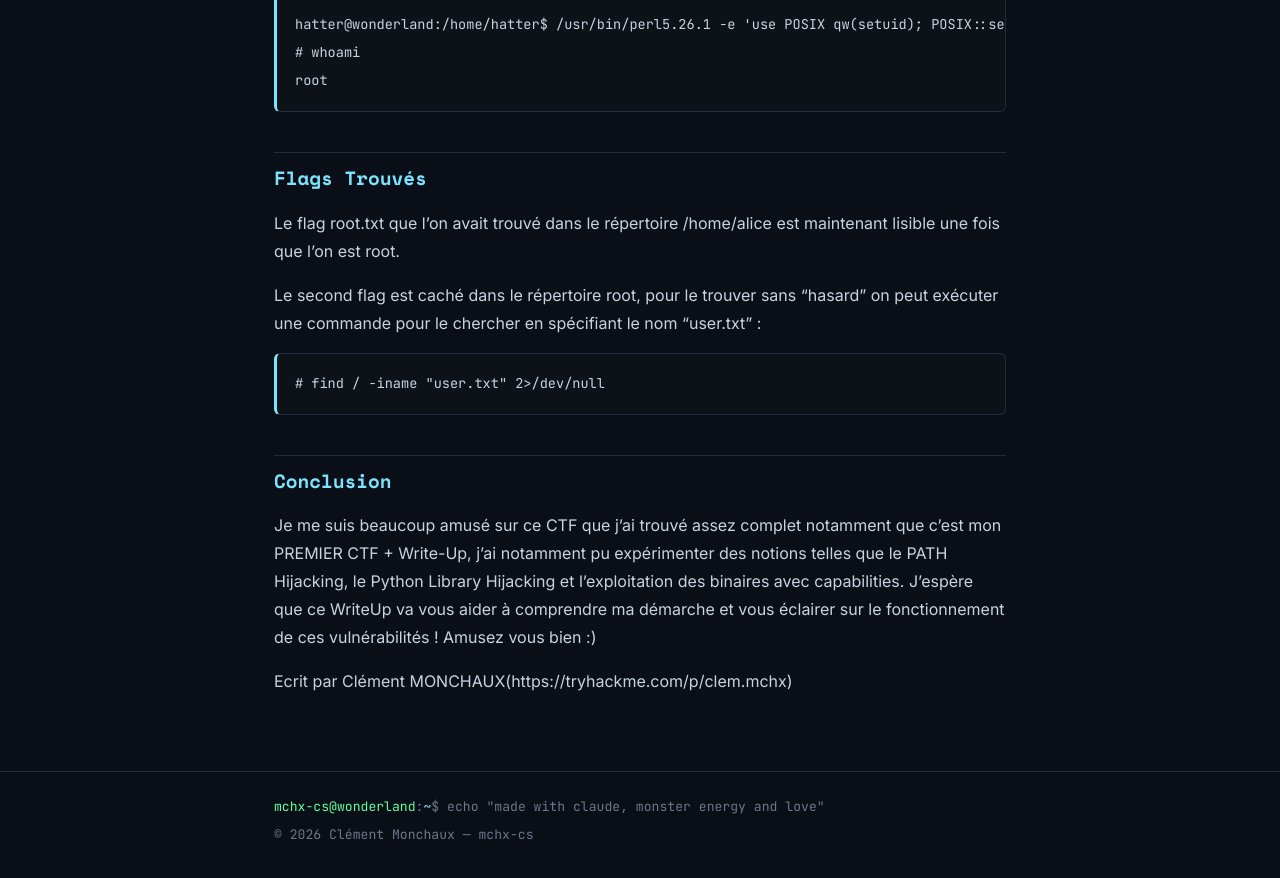
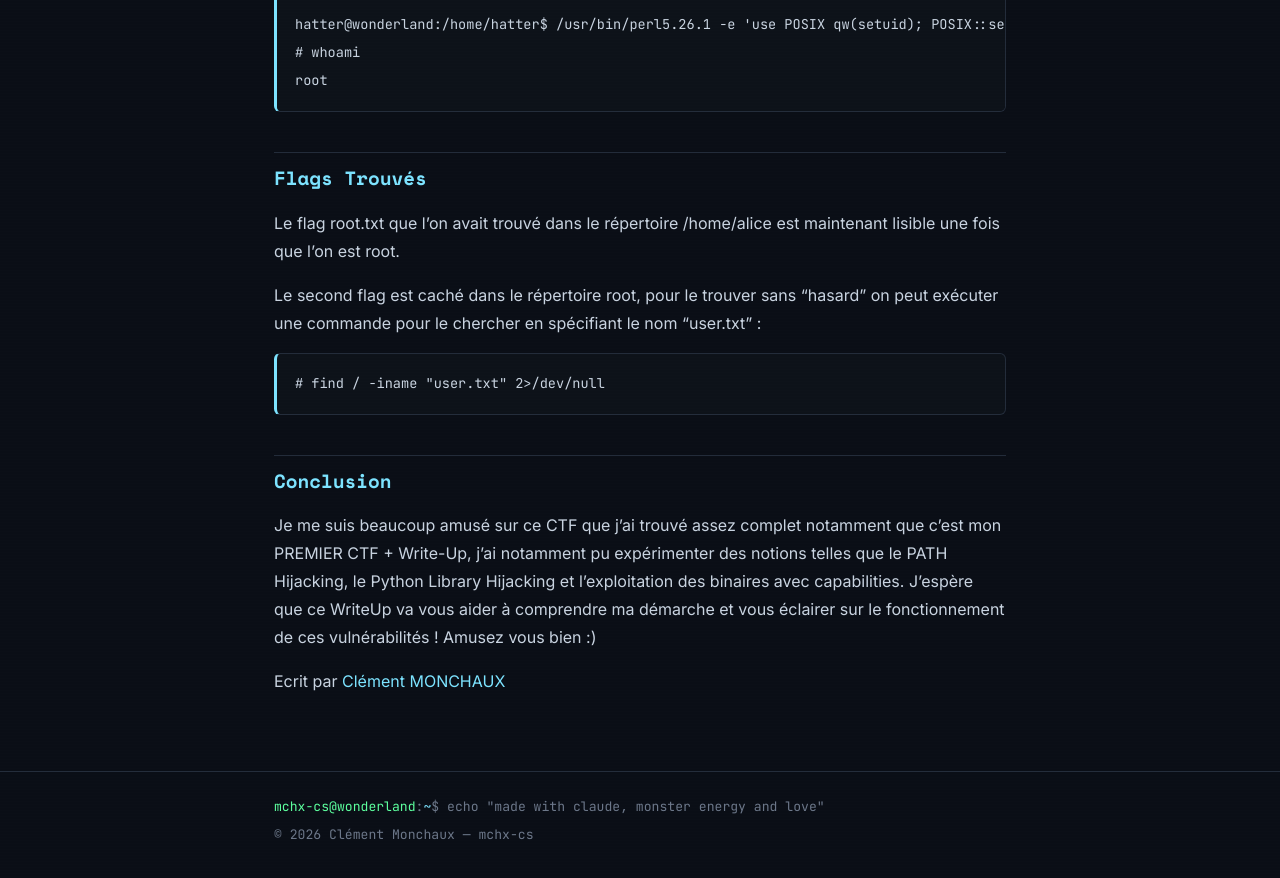
Before and after one commit to mchx-cs/mchx-cs.github.io, a Jekyll site: the page built from _posts/2026-08-10-tryhackme-wonderland.md, in a window 1280 px wide and 900 px high, scrolled down 9577 px. Shown: the top 878 px of the window. Built offline with Jekyll 4.4.1, drawn with Linux system fonts in a browser that asks for light colours.

Commit message:
Update 2026-08-10-tryhackme-wonderland.md

```diff
--- a/_posts/2026-08-10-tryhackme-wonderland.md
+++ b/_posts/2026-08-10-tryhackme-wonderland.md
@@ -353,4 +353,4 @@ Le second flag est caché dans le répertoire root, pour le trouver sans "hasard
 
 Je me suis beaucoup amusé sur ce CTF que j'ai trouvé assez complet notamment que c'est mon PREMIER CTF + Write-Up, j'ai notamment pu expérimenter des notions telles que le PATH Hijacking, le Python Library Hijacking et l'exploitation des binaires avec capabilities. J'espère que ce WriteUp va vous aider à comprendre ma démarche et vous éclairer sur le fonctionnement de ces vulnérabilités ! Amusez vous bien :)
 
-Ecrit par Clément MONCHAUX(https://tryhackme.com/p/clem.mchx)
+Ecrit par [Clément MONCHAUX](https://tryhackme.com/p/clem.mchx)
```
